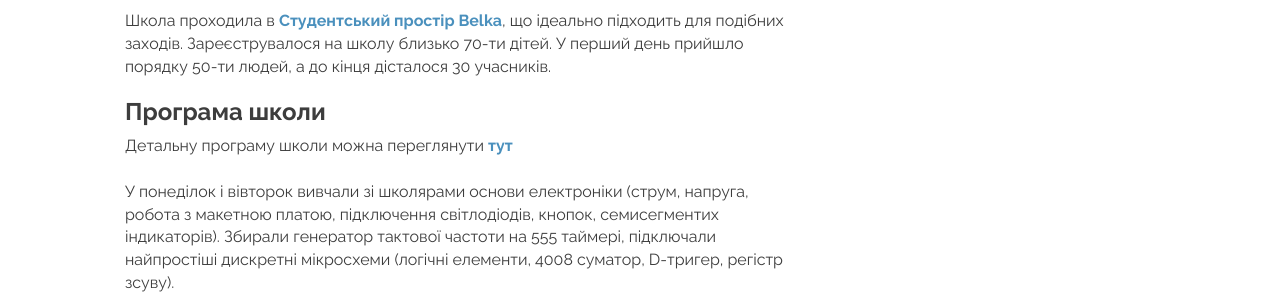
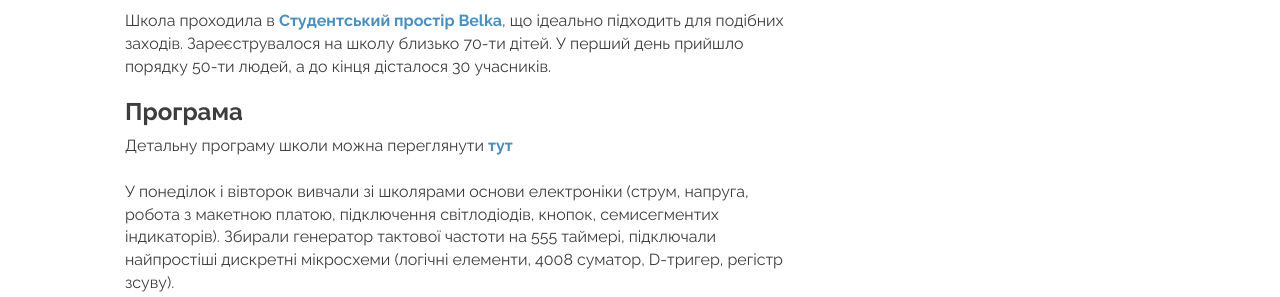
Before and after one commit to LampaLab/lampalab.github.io, a Jekyll site: the page built from _posts/events/2019-01-04-microschool.md, in a window 1280 px wide and 900 px high, scrolled down 740 px. Shown: the part 163-460 px from the top of the window. Built offline with Jekyll 4.4.1, drawn with Linux system fonts in a browser that asks for light colours; nearby versions of some CDN libraries; library files that are not in the unit come from our copies; comment, search, counter and statistics services are not loaded.

Commit message:
Minor modifications

```diff
--- a/_posts/events/2019-01-04-microschool.md
+++ b/_posts/events/2019-01-04-microschool.md
@@ -17,7 +17,7 @@ category: [fpga, event]
 
 Школа проходила в **[Студентський простір Belka](https://www.facebook.com/belka.space.kpi/){:target="_blank"}**, що ідеально підходить для подібних заходів. Зареєструвалося на школу близько 70-ти дітей. У перший день прийшло порядку 50-ти людей, а до кінця дісталося 30 учасників.
 
-### Програма школи
+### Програма
 
 Детальну програму школи можна переглянути **[тут](https://drive.google.com/file/d/0B9fI2BqoGDwTNXY4MlJFNjdGb00/view){:target="_blank"}**
 
```
